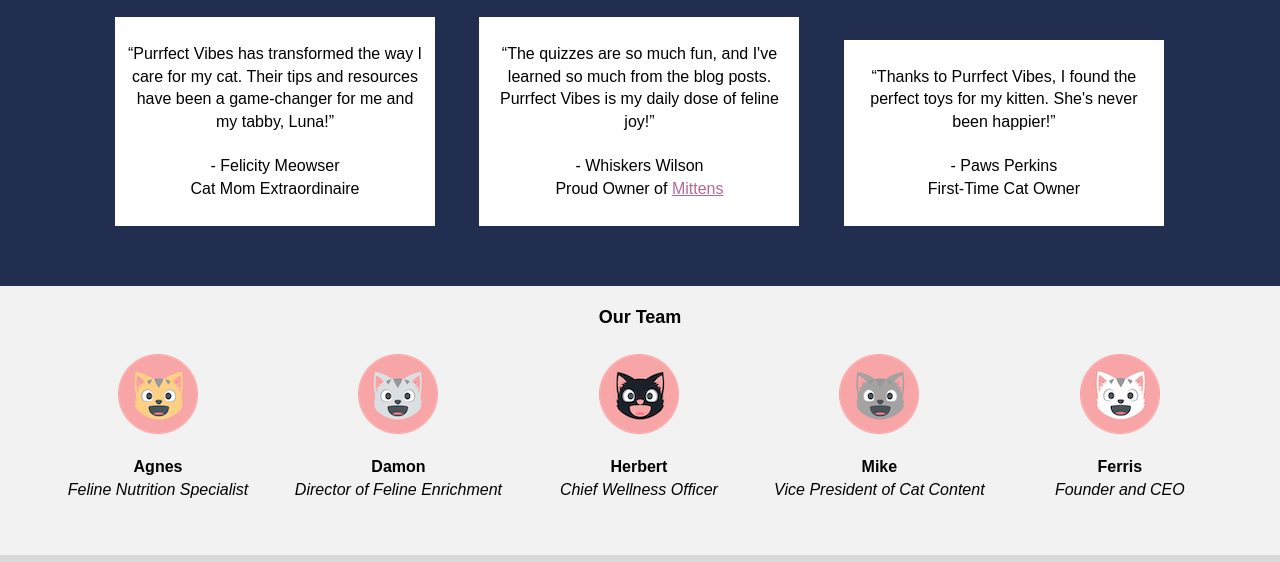
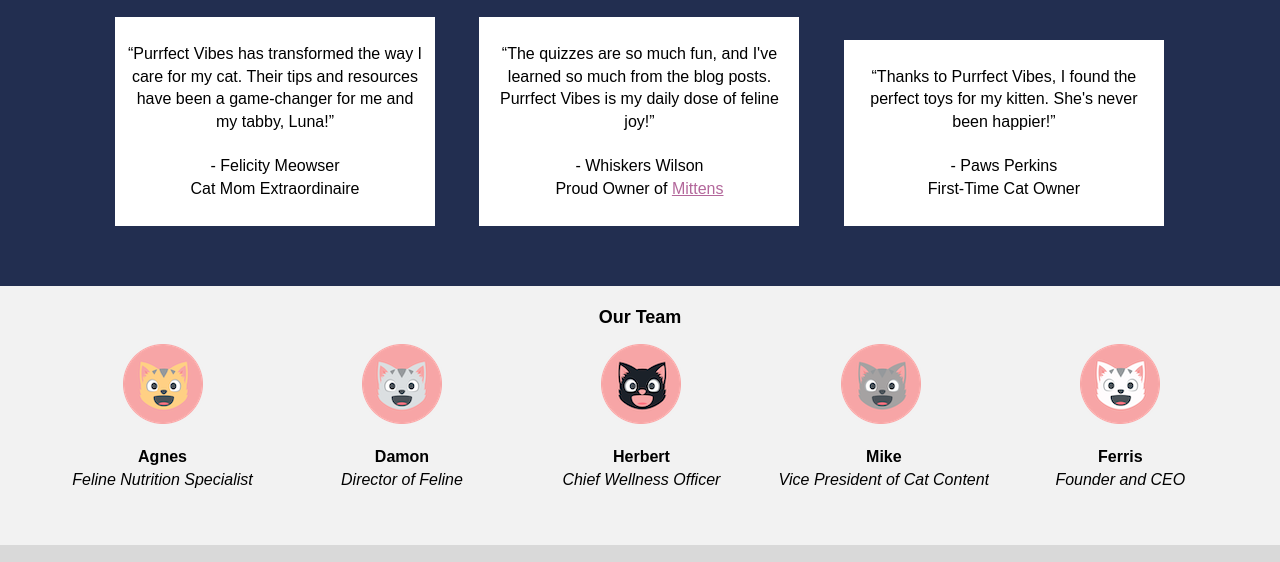
Before and after one commit to BeeAnt92/COMM672_assignmentM5, a plain HTML site: page beginning/purrfectvibes/index.html in a window 1280 px wide. Shown: the part 1003-1565 px from the top of the page. Drawn offline with Linux system fonts and the light colour scheme.

Commit message:
Last Last Team Fix

```diff
--- a/beginning/purrfectvibes/css/styles.css
+++ b/beginning/purrfectvibes/css/styles.css
@@ -155,9 +155,8 @@ header::after {
 /* Our Team */
 
 .team-block{
-    width: 240px;
-    padding-top: 10px;
-    margin: 15px -2px;
+    width: 205px;
+    margin: 15px;
     display: inline-block;
     text-align: center;
 }
@@ -165,6 +164,14 @@ header::after {
 .team-block p {
     height: 48px;
     overflow-y: hidden;
+}
+
+.team-block:nth-child(2) {
+    padding-left: 5px;
+}
+
+.team-block:nth-child(5) p {
+    width: 211px;
 }
 
 /* Footer */
```
